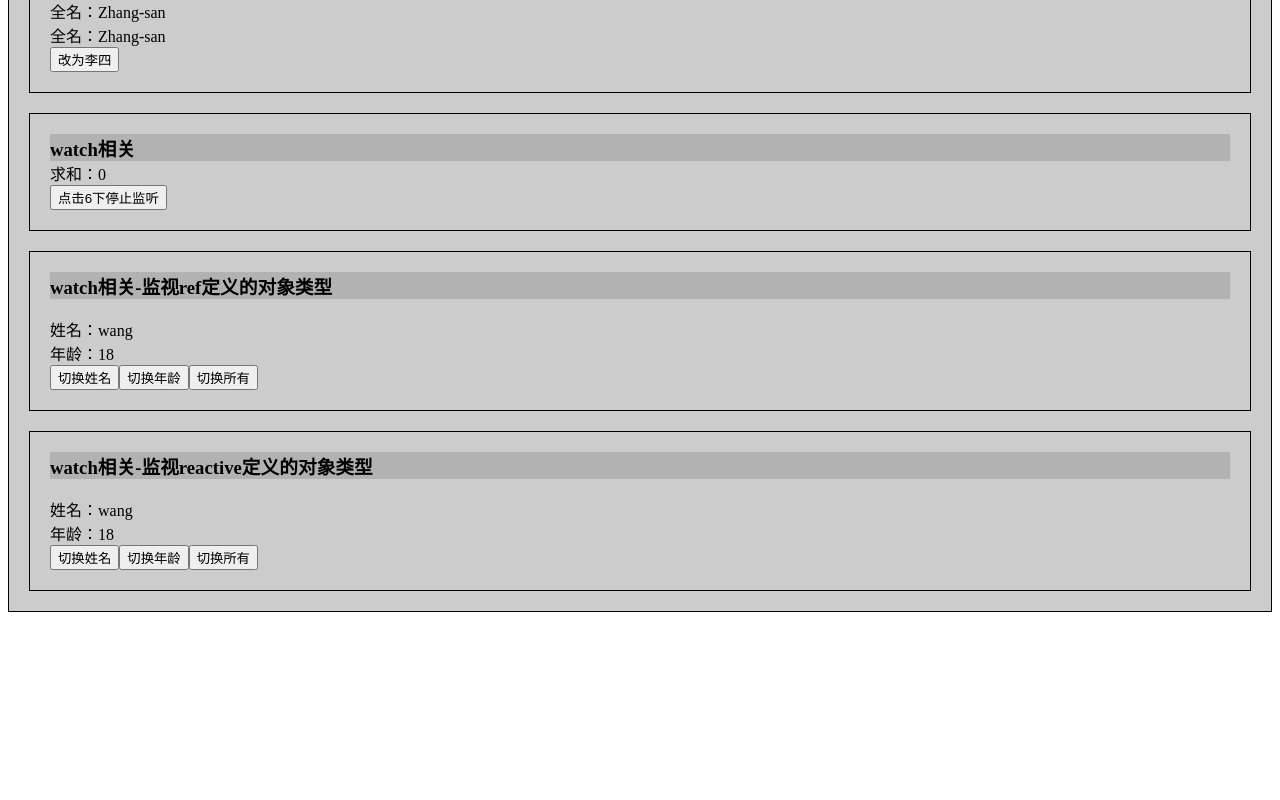
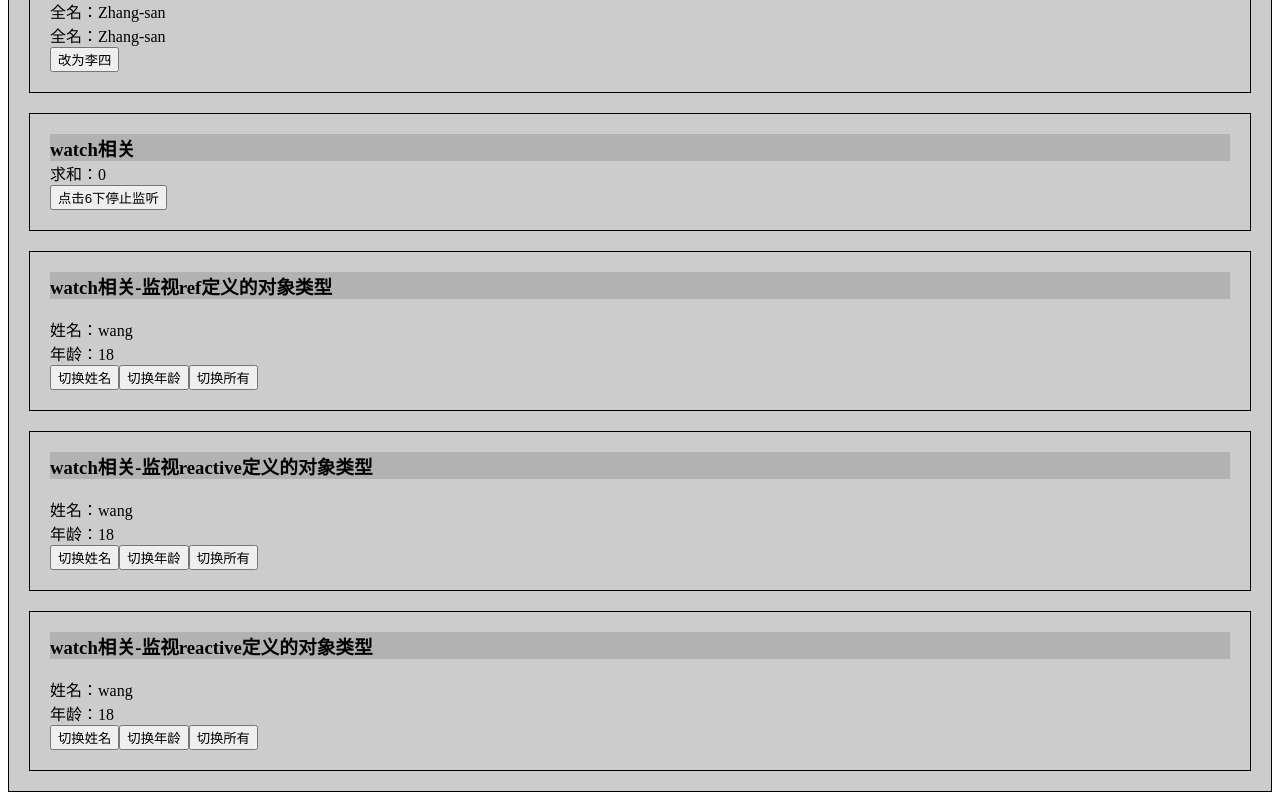
Before and after one commit to xiaodongxier/vue3_vite_ts_202401, a Vue app: page / in a window 1280 px wide. Shown: the part 608-1408 px from the top of the page. Before the commit the page ends 1228 px from the top, so only its background shows below. Built offline with nearby package versions, Linux system fonts and the light colour scheme.

Commit message:
note-sync syncing

```diff
--- a/src/App.vue
+++ b/src/App.vue
@@ -1,6 +1,6 @@
 <!--
  * @Date: 2024-01-22 23:20:17
- * @LastEditTime: 2024-01-30 22:37:55
+ * @LastEditTime: 2024-01-30 22:58:11
  * @Author: wangyongjie
  * @Note:
 -->
@@ -13,6 +13,7 @@
     <watch/>
     <watch1/>
     <watch2/>
+    <watch3/>
   </div>
 </template>
 
@@ -24,6 +25,7 @@ import computed from './components/computed.vue';
 import watch from './components/watch.vue';
 import watch1 from './components/watch1.vue';
 import watch2 from './components/watch2.vue';
+import watch3 from './components/watch3.vue';
 
 export default {
   name: 'test',
@@ -34,7 +36,8 @@ export default {
     computed,
     watch,
     watch1,
-    watch2
+    watch2,
+    watch3
   },
   data() {
     return {
```
